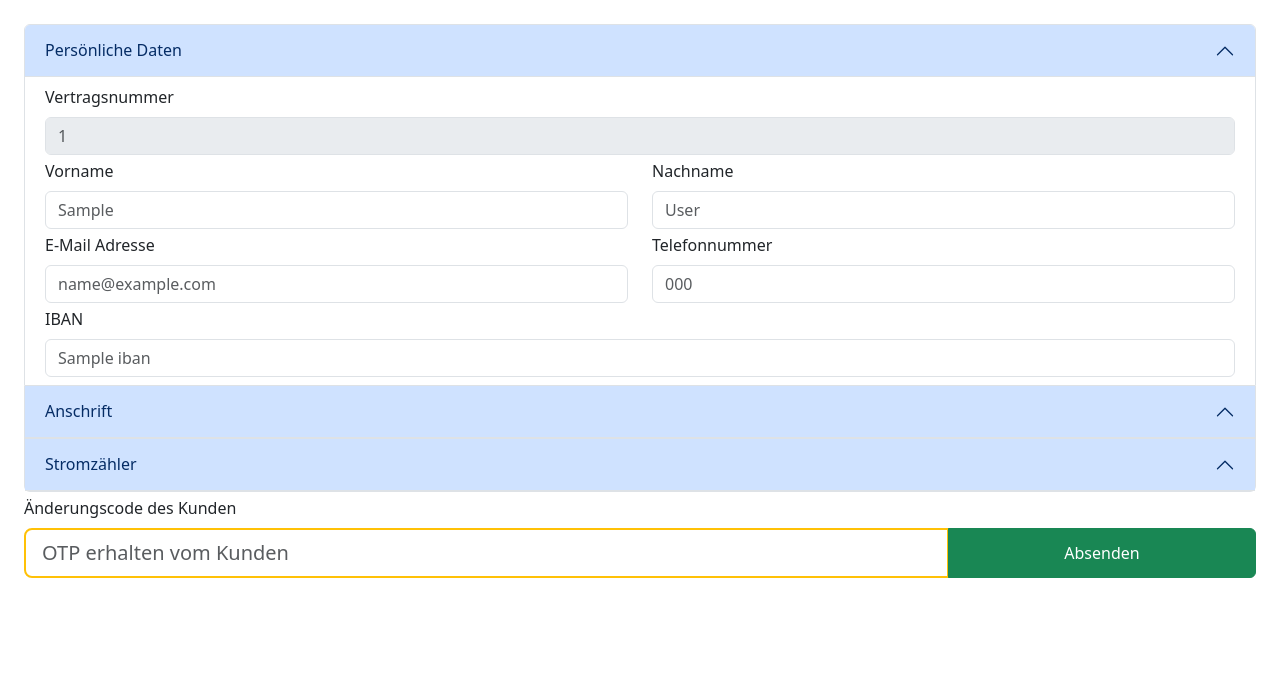
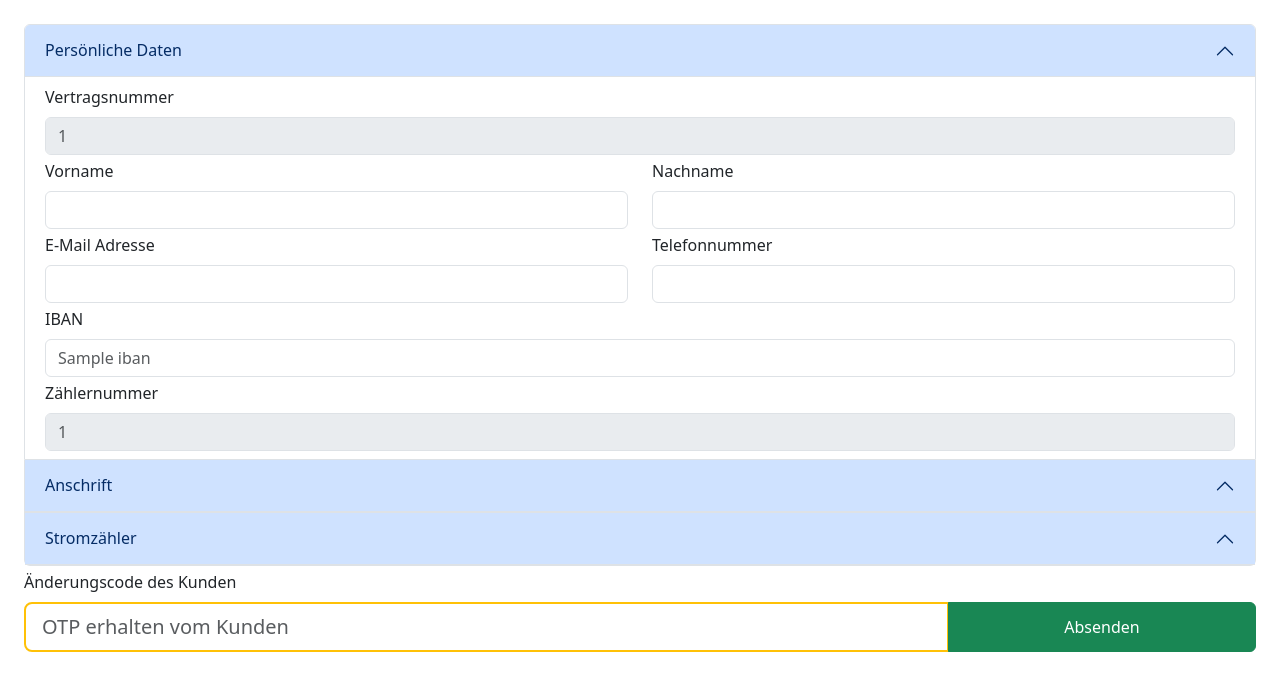
Before and after one commit to Stahrick/Elektrisierend, a Flask app: template webportal_msb/templates/edit_contract.html in a window 1280 px wide. Shown: the part 66-757 px from the top of the page. Run offline with Flask 3, Linux system fonts and the light colour scheme; the template is opened without the code that fills it: most values are stand-ins (such as "Sample title", 1, 10 or a date in 2020); parts of the project's set-up code (start-up, migrations or seed data) failed here and were passed over.

Commit message:
fixes to update_user_data kp and msb
msb still needs some work...

```diff
--- a/webportal_kp/web_server.py
+++ b/webportal_kp/web_server.py
@@ -185,11 +185,11 @@ def update_user_data(acc_id, ctr_id = None,
             return False
         pw = argon2.hash(pw)  # should only be accessible if already authenticated so np
     if acc_id or username or pw or first_name or last_name or email or phone or acc_state or acc_city or acc_zip_code or acc_address or acc_contract_id or acc_data:
-        b1 = _update_acc_data(acc_id, username, pw, first_name, last_name, email, phone, acc_state, acc_city, acc_zip_code, acc_address, acc_contract_id, acc_data)
+        b1 = _update_acc_data(acc_id, username= username, pw = pw, first_name = first_name, last_name = last_name, email = email, phone = phone, state= acc_state, city = acc_city, zip_code = acc_zip_code, address = acc_address, contract_id = acc_contract_id , data = acc_data)
     else:
         b1 = True
     if ctr_id or iban or em_id or ctr_state or ctr_city or ctr_zip_code or ctr_address or ctr_data:
-        b2 = _update_contract_data(ctr_id, iban, em_id, ctr_state, ctr_city, ctr_zip_code, ctr_address, ctr_data)
+        b2 = _update_contract_data(ctr_id, iban = iban, em_id = em_id, state = ctr_state, city = ctr_city, zip_code = ctr_zip_code, address = ctr_address, data = ctr_data)
     else:
         b2 = True
     if b1 and b2:
@@ -217,9 +217,9 @@ def _update_contract_data(_id, date=None, iban=None, em_id=None, state=None, cit
     if param:
         del (param['_id'])
         if 'data' in param:
-            return db_acc_handler.update_account_by_id(_id, data)
+            return db_ctr_handler.update_contract_by_id(_id, data)
         elif param:
-            return db_acc_handler.update_account_by_id(_id, param)
+            return db_ctr_handler.update_contract_by_id(_id, param)
     return True
 
 
--- a/webportal_msb/templates/edit_contract.html
+++ b/webportal_msb/templates/edit_contract.html
@@ -4,7 +4,7 @@
 
 {% block content %}
 <div class="content-fluid m-4">
-    <form action="{{ url_for('edit_contract') }}" method="post" autocomplete="off">
+    <form action="{{ url_for('edit_contract') }}" method="post" autocomplete="off" enctype="multipart/form-data">
         <div class="accordion" id="contract-data-accordion">
             <div class="accordion-item">
                 <h2 class="accordion-header">
@@ -17,33 +17,39 @@
                         <div class="row my-1">
                             <div class="col">
                                 <label for="contract-id" class="form-label">Vertragsnummer</label>
-                                <input name="contract-id" class="form-control" id="contract-id" placeholder="{{ contract["contract_id"] }}" disabled>
+                                <input name="contract-id" class="form-control" id="contract-id" placeholder="{{ contract["_id"] }}" disabled>
                             </div>
                         </div>
                         <div class="row my-1">
                             <div class="col">
                                 <label for="contract-first-name" class="form-label">Vorname</label>
-                                <input  name="first_name" class="form-control" id="contract-first-name" placeholder="{{ contract["first_name"] }}">
+                                <input  name="first_name" class="form-control" id="contract-first-name" placeholder="{{ user["first_name"] }}">
                             </div>
                             <div class="col">
                                 <label for="contract-last-name" class="form-label">Nachname</label>
-                                <input name="last_name" class="form-control" id="contract-last-name" placeholder="{{ contract["last_name"] }}">
+                                <input name="last_name" class="form-control" id="contract-last-name" placeholder="{{ user["last_name"] }}">
                             </div>
                         </div>
                         <div class="row my-1">
                             <div class="col">
                                 <label for="contract-email" class="form-label">E-Mail Adresse</label>
-                                <input  name="email" class="form-control" id="contract-email" placeholder="{{ contract["email"] }}" type="email">
+                                <input  name="email" class="form-control" id="contract-email" placeholder="{{ user["email"] }}" type="email">
                             </div>
                             <div class="col">
                                 <label for="contract-tel" class="form-label">Telefonnummer</label>
-                                <input  name="tel" class="form-control" id="contract-tel" placeholder="{{ contract["phone"] }}" type="tel">
+                                <input  name="tel" class="form-control" id="contract-tel" placeholder="{{ user["phone"] }}" type="tel">
                             </div>
                         </div>
                         <div class="row my-1">
                             <div class="col">
                                 <label for="contract-iban" class="form-label">IBAN</label>
                                 <input  name="iban" class="form-control" id="contract-iban" placeholder="{{ contract["iban"] }}">
+                            </div>
+                        </div>
+                        <div class="row my-1">
+                            <div class="col">
+                                <label for="contract-meter-uuid" class="form-label">Zählernummer</label>
+                                <input name = "contract_id" class="form-control" id="contract-meter-uuid" placeholder="{{ contract["em_id"] }}" disabled>
                             </div>
                         </div>
                     </div>
@@ -100,7 +106,7 @@
                         <div class="row my-1">
                             <div class="col">
                                 <label for="contract-meter-consumption" class="form-label">Zählerstand</label>
-                                <input class="form-control" id="contract-meter-consumption" placeholder="{{ contract["em_reading"] }}" disabled>
+                                <input name = "contract_id" class="form-control" id="contract-meter-consumption" placeholder="{{ contract["em_reading"] }}" disabled>
                             </div>
                         </div>
                     </div>
```
Also changed, not shown: webportal_msb/web_server.py (+7 -8 lines).
